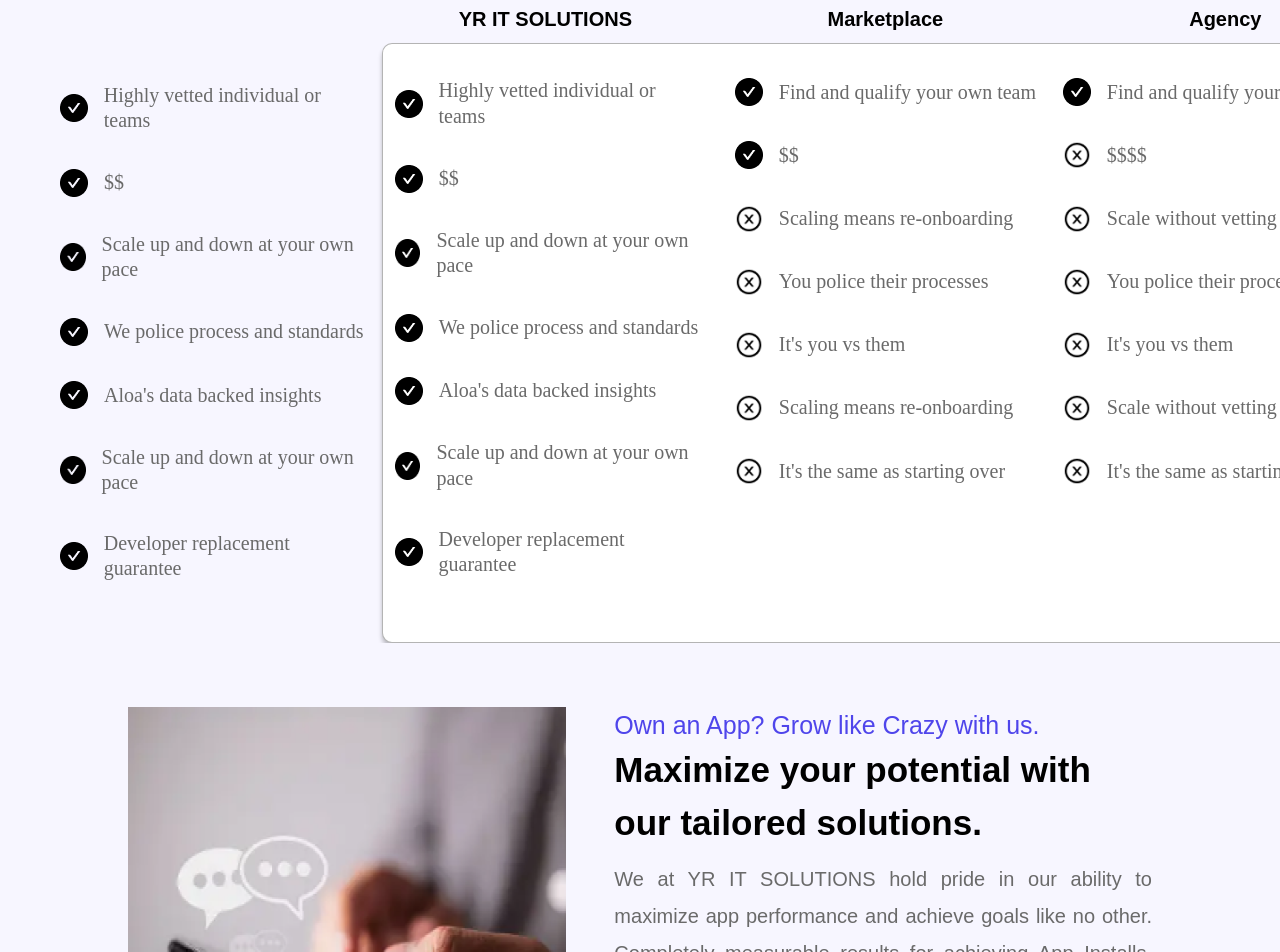
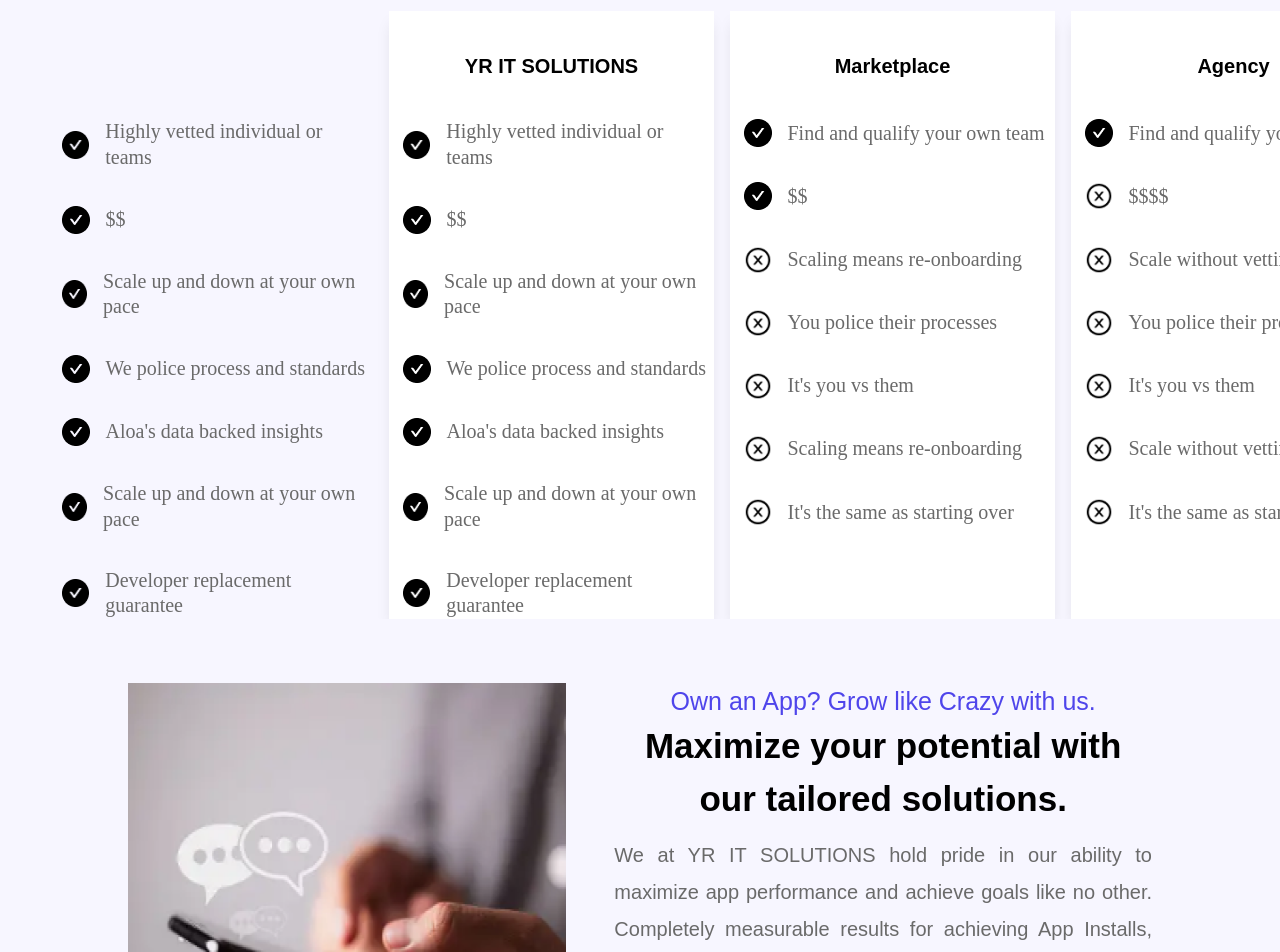
Before and after one commit to ridhi2100/YR-IT-SOLUTIONS, a React (Create React App) app: page /pricing in a window 1280 px wide. Shown: the part 1300-2252 px from the top of the page. Built offline with nearby package versions, Linux system fonts and the light colour scheme.

Commit message:
pricing responsive

```diff
--- a/src/pages/PricingMain.jsx
+++ b/src/pages/PricingMain.jsx
@@ -2,13 +2,11 @@
 import Pricing from './Pricing'
 import "../styles/PricingMain.css"
 import OK from "../assets/Vector.png"
-import IMG from '../assets/image11.png'
+import IMG from "../assets/image11.png"
 import NOK from "../assets/Vector2.png"
-// import PI from "../assets/PI12.png"
 import ClientReview from './ClientReview'
-// import { Footer } from './Footer'
-// import HaveAQues from './HaveAQues'
 import { Link } from 'react-router-dom'
+
 const PricingMain = () => {
     const datad = [
         {
@@ -18,315 +16,134 @@
             link: "#"
         },
     ]
+
     const data = [
-        {
-            name: "Highly vetted individual or teams",
-            ok: 1
-        }, {
-            name: "$$",
-            ok: 1
-        }, {
-            name: "Scale up and down at your own pace",
-            ok: 1
-        }, {
-            name: "We police process and standards",
-            ok: 1
-        }, {
-            name: "Aloa's data backed insights",
-            ok: 1
-        }, {
-            name: "Scale up and down at your own pace",
-            ok: 1
-        },
-        // {
-        //     name: "Scale up and down at your own pace",
-        //     ok: 1
-        // },
-        {
-            name: "Developer replacement guarantee",
-            ok: 1
-        },
+        { name: "Highly vetted individual or teams", ok: 1 },
+        { name: "$$", ok: 1 },
+        { name: "Scale up and down at your own pace", ok: 1 },
+        { name: "We police process and standards", ok: 1 },
+        { name: "Aloa's data backed insights", ok: 1 },
+        { name: "Scale up and down at your own pace", ok: 1 },
+        { name: "Developer replacement guarantee", ok: 1 },
     ]
-    const data2 = [
-        {
-            name: "Highly vetted individual or teams",
-            ok: 1
-        }, {
-            name: "$$",
-            ok: 1
-        }, {
-            name: "Scale up and down at your own pace",
-            ok: 1
-        }, {
-            name: "We police process and standards",
-            ok: 1
-        }, {
-            name: "Aloa's data backed insights",
-            ok: 1
-        }, {
-            name: "Scale up and down at your own pace",
-            ok: 1
-        },
-        // {
-        //     name: "Scale up and down at your own pace",
-        //     ok: 1
-        // },
-        {
-            name: "Developer replacement guarantee",
-            ok: 1
-        },
-    ]
+    const data2 = [...data]
     const data3 = [
-        {
-            name: "Find and qualify your own team",
-            ok: 1
-        }, {
-            name: "$$",
-            ok: 1
-        }, {
-            name: "Scaling means re-onboarding",
-            ok: 0
-        }, {
-            name: "You police their processes",
-            ok: 0
-        }, {
-            name: "It's you vs them",
-            ok: 0
-        },
-        // {
-        //     name: "$",
-        //     ok: 0
-        // },
-        {
-            name: "Scaling means re-onboarding",
-            ok: 0
-        },
-        {
-            name: "It's the same as starting over",
-            ok: 0
-        },
+        { name: "Find and qualify your own team", ok: 1 },
+        { name: "$$", ok: 1 },
+        { name: "Scaling means re-onboarding", ok: 0 },
+        { name: "You police their processes", ok: 0 },
+        { name: "It's you vs them", ok: 0 },
+        { name: "Scaling means re-onboarding", ok: 0 },
+        { name: "It's the same as starting over", ok: 0 },
     ]
     const data4 = [
-        {
-            name: "Find and qualify your own team",
-            ok: 1
-        }, {
-            name: "$$$$",
-            ok: 0
-        }, {
-            name: "Scale without vetting again",
-            ok: 0
-        }, {
-            name: "You police their processes",
-            ok: 0
-        }, {
-            name: "It's you vs them",
-            ok: 0
-        }, {
-            name: "Scale without vetting again",
-            ok: 0
-        },
-        // {
-        //     name: "Scale without vetting again",
-        //     ok: 0
-        // },
-        {
-            name: "It's the same as starting over",
-            ok: 0
-        },
+        { name: "Find and qualify your own team", ok: 1 },
+        { name: "$$$$", ok: 0 },
+        { name: "Scale without vetting again", ok: 0 },
+        { name: "You police their processes", ok: 0 },
+        { name: "It's you vs them", ok: 0 },
+        { name: "Scale without vetting again", ok: 0 },
+        { name: "It's the same as starting over", ok: 0 },
     ]
+
+    const allColumns = [data, data2, data3, data4]
+    const headings = ["", "YR IT SOLUTIONS", "Marketplace", "Agency"]
+
     return (
         <>
-            <div className=''>
-                <div className=''>
-                    <Pricing />
-                </div>
-                <div className='radius flex mt-[2rem] items-center justify-center max-[890px]:w-[100%]'>
-                    <Link to="/contactus" className='max-[890px]:w-[90%] max-[992px]:w-[50%] radius'>
-                        <div className=' max-[900px] rounded-xl h-[84px] max-[500px]:h-[50px] w-[865px] pricingM-sub bg-white max-[1000px]:bg-[var(--theme)] max-[1000px]:text-white max-[1000px]:font-semibold hover:bg-[var(--theme)] hover:text-white hover:cursor-pointer text-[#060336] text-center justify-center items-center flex max-[890px]:w-[10%] max-[890px]:text-[28px] max-[1000px]:hover:bg-white max-[1000px]:hover:text-[var(--theme)] '>
+            <div>
+                <Pricing />
+
+                {/* Contact CTA */}
+                <div className='radius flex mt-[2rem] items-center justify-center'>
+                    <Link to="/contactus" className='w-[865px]'>
+                        <div className='rounded-xl h-[84px] max-[500px]:h-[50px] w-full pricingM-sub bg-white max-[1000px]:bg-[var(--theme)] max-[1000px]:text-white max-[1000px]:font-semibold hover:bg-[var(--theme)] hover:text-white hover:cursor-pointer text-[#060336] text-center justify-center items-center flex text-[28px] max-[1000px]:hover:bg-white max-[1000px]:hover:text-[var(--theme)]'>
                             Need a Customized Plan? Please Contact Us
                         </div>
                     </Link>
                 </div>
+
+                {/* Subheading */}
                 <div className='w-full flex justify-center items-center mt-6'>
                     <div className='w-[718px] flex justify-center items-center'>
                         <div className='pricingM-sub2 text-center'>
                             We took the best parts of an agency and freelance marketplace
                         </div>
                     </div>
+                </div>
 
-                </div>
+                {/* Table with Horizontal Scroll for Mobile */}
                 <div className='mt-[4rem] overflow-x-auto w-full'>
-                 <div className='min-w-[1200px] max-w-[100%] h-auto'>
-                        <div className='flex w-full justify-between items-center text-center text-[20px] font-bold mb-4 mt-4'>
-                            {/* <div className='w-[28%] '>
-                                &nbsp;
-                            </div>
-                            <div className=' w-[23%]'>
-                                Marketplace
-                            </div>
-                            <div className=' w-[26%]'>
-                                Agency
-                            </div> */}
-                        </div>
-                        <div className=''>
-                            <div className='pricingM-cards-main gap-[1%]  justify-around px-[3rem]'>
-                                <div className='w-[325px] pt-10'>
-                                    <div className=''>
-                                        <div className='flex flex-col gap-[2.2rem]  w-[322px]'>
-                                            {data.map((item, index) => (
-                                                <>
-                                                    <div className='flex justify-left items-center pl-3 gap-4'>
+                    <div className='min-w-[1200px] w-fit mx-auto px-[3rem]'>
+                        <div className='flex gap-4'>
 
-                                                        <div className='w-[28px] h-[28px]'>
-                                                            {item.ok === 1 ? <img src={OK} alt="" className='w-[28px] h-[28px]' /> : <>
-                                                                <img src={NOK} alt="" className='w-[28px] h-[28px]' />
-                                                            </>}
-                                                        </div>
-                                                        <div className='pricingM-sub-txt'>
-                                                            {item.name}
-                                                        </div>
-                                                    </div>
-                                                </>
-                                            ))}
-                                        </div>
+                            {allColumns.map((column, colIdx) => (
+                                <div
+                                    key={colIdx}
+                                    className={`w-[325px] pt-10
+                                                ${colIdx !== 0 ? 'bg-white shadow-lg' : ''}`}
+                                >
+                                    <div className='text-center mb-[2.8rem] text-[20px] font-bold h-[24px]'>
+                                        {headings[colIdx]}
+                                    </div>
+
+                                    <div className='flex flex-col gap-[2.2rem] w-[322px] mx-auto'>
+                                        {column.map((item, rowIdx) => (
+                                            <div key={rowIdx} className='flex items-center pl-3 gap-4'>
+                                                <div className='w-[28px] h-[28px]'>
+                                                    <img src={item.ok ? OK : NOK} alt="" className='w-[28px] h-[28px]' />
+                                                </div>
+                                                <div className='pricingM-sub-txt'>{item.name}</div>
+                                            </div>
+                                        ))}
                                     </div>
                                 </div>
-                                <div className=''>
-                                    <div className='bg-white pricingM-card-right h-[600px] pt-10'>
-                                        <div className='flex justify-evenly gap-[15px]'>
-                                            <div className='w-[325px] h-[755px]'>
-                                                <div className=''>
-                                                <div className='mt-[-5rem] text-center mb-[2.8rem] text-[20px] font-bold'>
-                                                        YR IT SOLUTIONS
-                                                    </div>
-                                                    <div className='flex flex-col gap-[2.2rem]  w-[322px]'>
-                                                        {data2.map((item, index) => (
-                                                            <>
-                                                                <div className='flex justify-left items-center pl-3 gap-4'>
+                            ))}
+                        </div>
+                    </div>
+                </div>
 
-                                                                    <div className='w-[28px] h-[28px]'>
-                                                                        {item.ok === 1 ? <img src={OK} alt="" className='w-[28px] h-[28px]' /> : <>
-                                                                            <img src={NOK} alt="" className='w-[28px] h-[28px]' />
-                                                                        </>}
-                                                                    </div>
-                                                                    <div className='pricingM-sub-txt'>
-                                                                        {item.name}
-                                                                    </div>
-                                                                </div>
-                                                            </>
-                                                        ))}
-                                                    </div>
-                                                </div>
+                {/* Bottom CTA Section - Centered in Phone */}
+                <div className='mt-[4rem]'>
+                    <div className='flex justify-center'>
+                        <div className='w-[80%] max-[1100px]:w-[90%] max-[860px]:w-[97%]'>
+                            {datad.map((item, index) => (
+                                <div
+                                    key={index}
+                                    className={`flex ${index % 2 === 1 ? 'flex-row-reverse' : ''} gap-12 w-full mb-[10rem] max-[780px]:flex-col max-[780px]:items-center`}
+                                >
+                                    <div className='h-[408px] w-[490px] max-[600px]:w-[98%] max-[600px]:h-[auto]'>
+                                        <img src={item.img} alt="" className='h-[408px] w-[490px] max-[600px]:w-[98%] max-[600px]:h-[auto]' />
+                                    </div>
+                                    <div className='flex flex-col w-[601px] max-[600px]:w-[98%] max-[600px]:items-center text-center'>
+                                        <div className='text-[25px] text-[var(--theme)] max-[630px]:text-[20px]'>
+                                            Own an App? Grow like Crazy with us.
+                                        </div>
+                                        <div className='text-[35px] max-[630px]:text-[25px] font-semibold'>
+                                            <p>{item.heading}</p>
+                                        </div>
+                                        <div className='text-justify pt-3 pricingM-subpart3 max-[600px]:text-center'>
+                                            {item.desc}
+                                        </div>
+                                        <div className='flex gap-6 flex-wrap justify-center'>
+                                            <div className='btn mt-10 h-[57px] w-[228px] text-[20px] px-[16px]'>
+                                                <a href="https://wa.me/7404890806" target="_blank" rel="noopener noreferrer">Chat With Us</a>
                                             </div>
-                                            <div className='w-[325px] h-[755px] mb-10'>
-
-                                                <div className=''>
-                                                <div className='mt-[-5rem] text-center mb-[2.8rem] text-[20px] font-bold'>
-                                                        Marketplace
-                                                    </div>
-                                                    <div className='flex flex-col gap-[2.2rem]  w-[322px]'>
-                                                        {data3.map((item, index) => (
-                                                            <>
-                                                                <div className='flex justify-left items-center pl-3 gap-4'>
-
-                                                                    <div className='w-[28px] h-[28px]'>
-                                                                        {item.ok === 1 ? <img src={OK} alt="" className='w-[28px] h-[28px]' /> : <>
-                                                                            <img src={NOK} alt="" className='w-[28px] h-[28px]' />
-                                                                        </>}
-                                                                    </div>
-                                                                    <div className='pricingM-sub-txt'>
-                                                                        {item.name}
-                                                                    </div>
-                                                                </div>
-                                                            </>
-                                                        ))}
-                                                    </div>
-                                                </div>
-                                            </div>
-                                            <div className='w-[325px] h-[755px]'>
-                                                <div className=''>
-
-                                                <div className='mt-[-5rem] text-center mb-[2.8rem] text-[20px] font-bold'>
-                                                        Agency
-                                                    </div>
-                                                    <div className='flex flex-col gap-[2.2rem]  w-[322px]'>
-                                                        {data4.map((item, index) => (
-                                                            <>
-                                                                <div className='flex justify-left items-center gap-4'>
-
-                                                                    <div className='w-[28px] h-[28px]'>
-                                                                        {item.ok === 1 ? <img src={OK} alt="" className='w-[28px] h-[28px]' /> : <>
-                                                                            <img src={NOK} alt="" className='w-[28px] h-[28px]' />
-                                                                        </>}
-                                                                    </div>
-                                                                    <div className='pricingM-sub-txt'>
-                                                                        {item.name}
-                                                                    </div>
-                                                                </div>
-                                                            </>
-                                                        ))}
-                                                    </div>
-                                                </div>
+                                            <div className='radius pricingM-btn2 mt-10 h-[57px] w-[228px] text-[20px] px-[16px]'>
+                                                <Link to="/contactus">Send Enquiry</Link>
                                             </div>
                                         </div>
                                     </div>
                                 </div>
-                            </div>
+                            ))}
                         </div>
                     </div>
                 </div>
-                <div className='mt-[4rem]'>
-                    <div className=''>
-                        <div className='flex justify-center max-[780px]:items-center'>
-                            <div className='w-[80%]  max-[1100px]:w-[90%]  max-[860px]:w-[97%] max-[780px]:items-center'>
-                                {datad.map((item, index) => {
-                                    return (<>
-                                        <div className={`flex ${index % 2 === 1 ? 'flex-row-reverse' : ''} gap-12 w-full mb-[10rem] max-[780px]:flex-col max-[780px]:items-center `}>
-                                            <div className='h-[408px] w-[490px] max-[600px]:w-[98%] max-[600px]:h-[auto]'>
-                                                <img src={item.img} alt="" className='h-[408px] w-[490px] max-[600px]:w-[98%] max-[600px]:h-[auto]' />
-                                            </div>
-                                            <div className='flex flex-col w-[601px] max-[600px]:w-[98%]'>
-                                                <div className='text-[25px] text-[var(--theme)] max-[630px]:text-[20px]'>
-                                                    Own an App? Grow like Crazy with us.
-                                                </div>
-                                                <div className=' text-left text-[35px] max-[630px]:text-[25px] font-semibold flex float-left justify-start items-start'>
-                                                    <p>
-                                                        {item.heading}
-                                                    </p>
-                                                </div>
-                                                <div className=' text-justify pt-3 pricingM-subpart3' style={{
 
-                                                }}>
-                                                    {item.desc}
-                                                </div>
-                                                <div className='flex gap-10'>
-                                                    <div className='btn mt-10 h-[57px] w-[228px] text-[20px] px-[16px]'>
-                                                        <a href="https://wa.me/7404890806"
-                                                            target="_blank"
-                                                            rel="noopener noreferrer">
-                                                            Chat With Us
-                                                        </a>
-                                                    </div>
-                                                    <div className='radius pricingM-btn2 mt-10 h-[57px] w-[228px] text-[20px] px-[16px]'>
-                                                        <Link to="/contactus">
-                                                            Send Enquiry
-                                                        </Link>
-                                                    </div>
-
-                                                </div>
-                                            </div>
-                                        </div>
-                                    </>)
-                                })}
-                            </div>
-                        </div>
-                    </div>
-                </div>
+                {/* Review Section */}
                 <div className='max-[505px]:mt-[-13rem] max-[705px]:mt-[-8rem]'>
                     <ClientReview />
                 </div>
-                {/* <HaveAQues /> */}
             </div>
         </>
     )
```
Also changed, not shown: src/pages/Services.jsx (+49 -139 lines).
